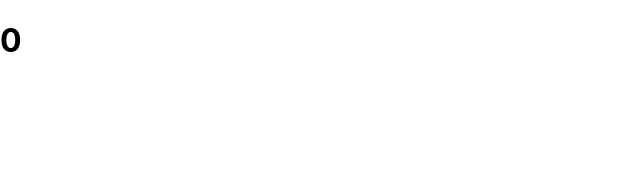
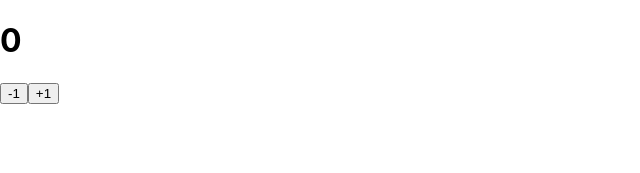
Before and after one commit to jchans-learning/react-practice, a React (Create React App) app: page / in a window 1280 px wide. Shown: the top 173 px of the page, without its empty margins (0-640 px from the left). Built offline with nearby package versions, Linux system fonts and the light colour scheme.

Commit message:
Counter with Buttons

```diff
--- a/src/App.js
+++ b/src/App.js
@@ -3,7 +3,25 @@ import { useState } from 'react'
 function App() {
   const [total, setTotal] = useState(0)
 
-  return <h1 onClick={() => setTotal(total + 1)}>{total}</h1>
+  return (
+    <>
+      <h1>{total}</h1>
+      <button
+        onClick={() => {
+          setTotal(total - 1)
+        }}
+      >
+        -1
+      </button>
+      <button
+        onClick={() => {
+          setTotal(total + 1)
+        }}
+      >
+        +1
+      </button>
+    </>
+  )
 }
 
 export default App
```
Also changed, not shown: 1 other file (tests, documents, lock files or other folders).
